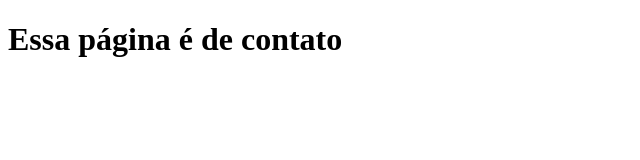
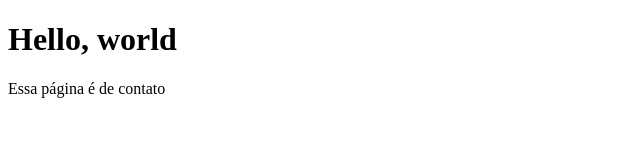
Before and after one commit to Mariana-Caetano/reprograma-semana02, a plain HTML site: page index.html in a window 1280 px wide. Shown: the whole page, without its empty margins (0-640 px from the left). Drawn offline with Linux system fonts and the light colour scheme.

Commit message:
changed <h1> and added <p>

```diff
--- a/index.html
+++ b/index.html
@@ -7,6 +7,7 @@
     <title>Document</title>
 </head>
 <body>
-    <h1>Essa página é de contato</h1>
+    <h1>Hello, world</h1>
+    <p>Essa página é de contato</p>
 </body>
 </html>
```
